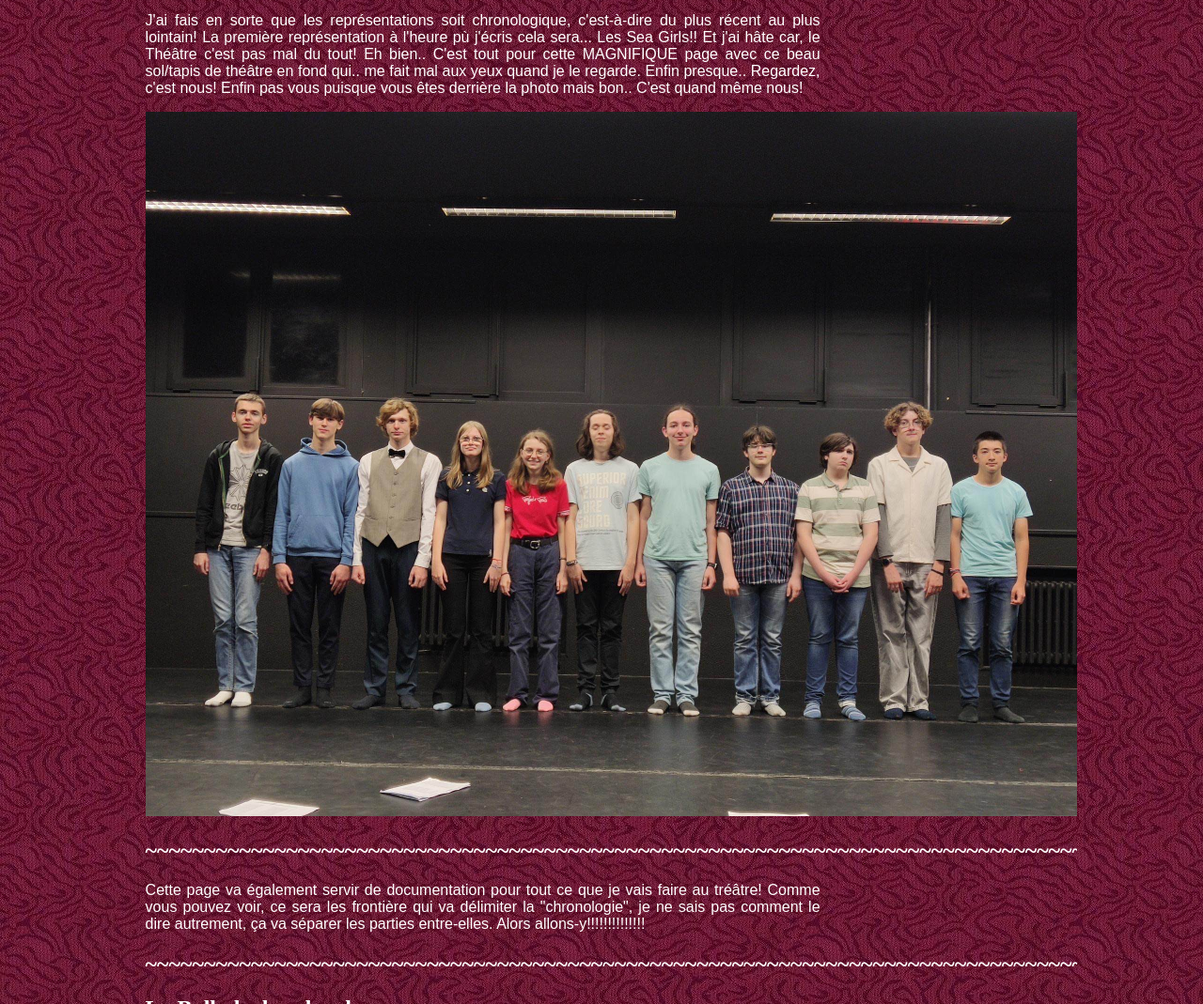
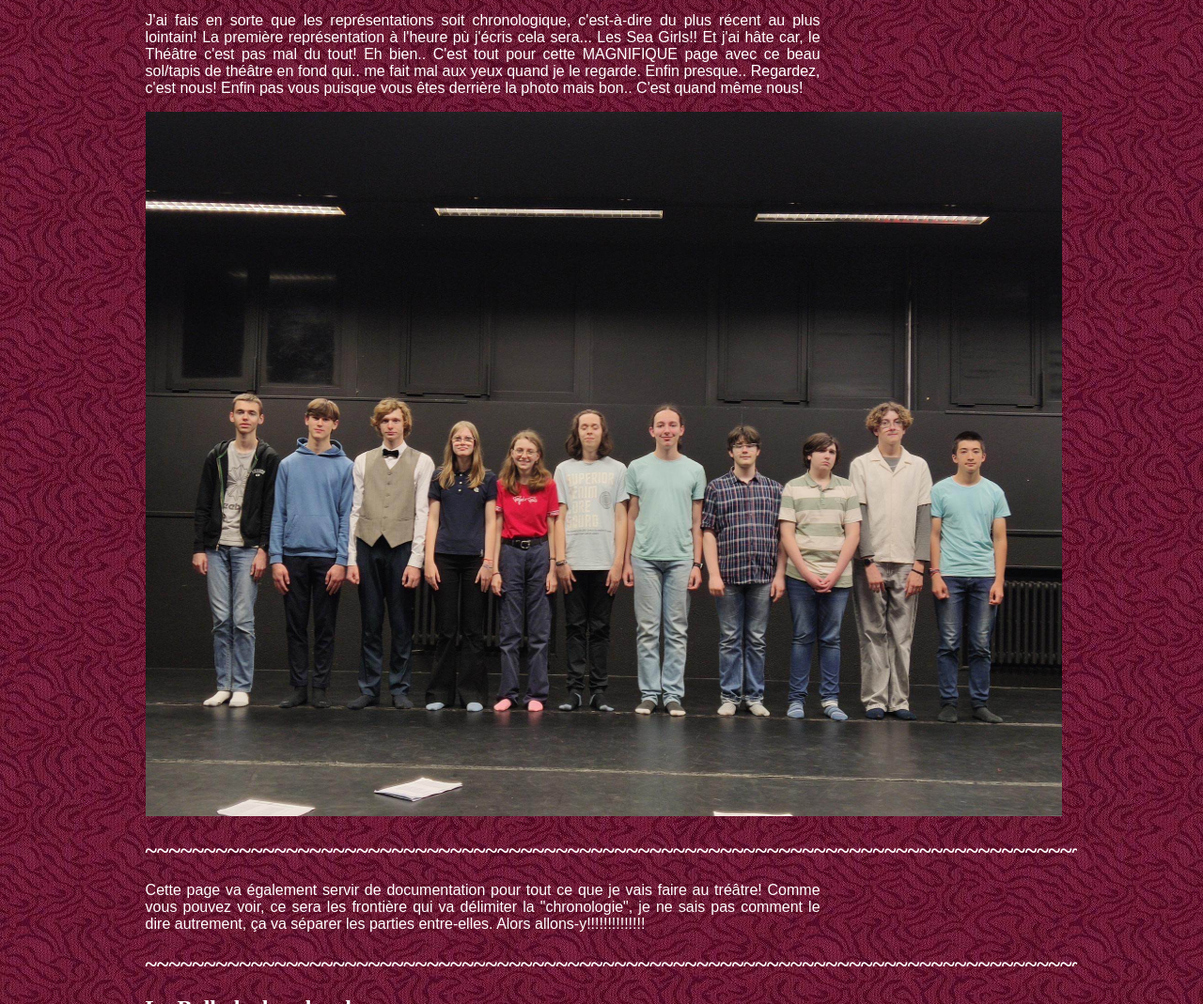
Before and after one commit to Site2Theatre/Site2Theatre.github.io, a plain HTML site: page index.html in a window 1280 px wide. Shown: the part 1062-2131 px from the top of the page at 94% size. Drawn offline with Linux system fonts and the light colour scheme.

Commit message:
Update index.html
Signed-off-by: Site2Theatre <Site2theatre@gmail.com>

```diff
--- a/index.html
+++ b/index.html
@@ -36,7 +36,7 @@ body {
       <div id="bannerImage"><img src="BlogPostAssets/images/Theatre.png"  width="1000" height="750" alt=""/></div>
       <p>Ceci est mon carnet de bord du Théàtre lors de cette année de Terminale en 2024-2025, il va être mis a jour au fur et à mesure de l'année et surtout il va me servir de "petit" carnet auquel je vais rajouter du contenu de temps en temps (enfin quand il le faut). Moi Samuel Haudry, en classe de TSTD2 s'est engagé de le faire sur plusieurs plateforme; papier, diaporama etc.. Mais c'est celui ci que je vais privilégier en premier! Alors allons-y! </p>
       <p>J'ai fais en sorte que les représentations soit chronologique, c'est-à-dire du plus récent au plus lointain! La première représentation à l'heure pù j'écris cela sera... Les Sea Girls!! Et j'ai hâte car, le Théâtre c'est pas mal du tout! Eh bien.. C'est tout pour cette MAGNIFIQUE page avec ce beau sol/tapis de théâtre en fond qui.. me fait mal aux yeux quand je le regarde. Enfin presque.. Regardez, c'est nous! Enfin pas vous puisque vous êtes derrière la photo mais bon.. C'est quand même nous!</p>
-		<center><img src="BlogPostAssets/images/thatre1.jpg" width="1000" height="750" alt=""/></center>
+		<center><img src="BlogPostAssets/images/thatre1.jpg" width="975" height="750" alt=""/></center>
 		<h2>~~~~~~~~~~~~~~~~~~~~~~~~~~~~~~~~~~~~~~~~~~~~~~~~~~~~~~~~~~~~~~~~~~~~~~~~~~~~~~~~~~~~~~~~~~~~</h2>
 		<p>Cette page va également servir de documentation pour tout ce que je vais faire au tréâtre! Comme vous pouvez voir, ce sera les frontière qui va délimiter la "chronologie", je ne sais pas comment le dire autrement, ça va séparer les parties entre-elles. Alors allons-y!!!!!!!!!!!!!!</p>
 		<h2>~~~~~~~~~~~~~~~~~~~~~~~~~~~~~~~~~~~~~~~~~~~~~~~~~~~~~~~~~~~~~~~~~~~~~~~~~~~~~~~~~~~~~~~~~~~~</h2>
```
